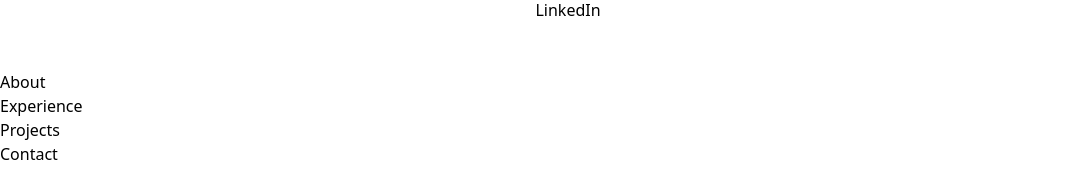
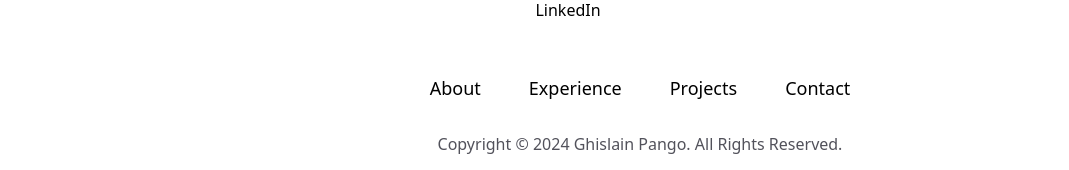
Before and after one commit to pangolongomo/portfolio, a React (Vite) app: page / in a window 1280 px wide. Shown: the part 2252-2422 px from the top of the page, without its empty margins (0-1069 px from the left). Built offline with nearby package versions, Linux system fonts and the light colour scheme.

Commit message:
feat: footer

```diff
--- a/src/components/Footer.tsx
+++ b/src/components/Footer.tsx
@@ -1,25 +1,13 @@
 import { Link } from "react-router-dom";
+import NavItems from "./NavItems";
 
 function Footer() {
   return (
-    <footer>
+    <footer className="flex items-center flex-col">
       <nav>
-        <ul>
-          <Link to="#about">
-            <li>About</li>
-          </Link>
-          <Link to="#experience">
-            <li>Experience</li>
-          </Link>
-          <Link to="#projects">
-            <li>Projects</li>
-          </Link>
-          <Link to="#contact">
-            <li>Contact</li>
-          </Link>
-        </ul>
+        <NavItems />
       </nav>
-      <p>
+      <p className="text-zinc-600 py-6">
         Copyright &copy; {new Date().getFullYear()} Ghislain Pango. All Rights
         Reserved.
       </p>
--- a/src/components/Header.tsx
+++ b/src/components/Header.tsx
@@ -1,8 +1,7 @@
 import { useState } from "react";
 import { HiMiniBars3 } from "react-icons/hi2";
 import { LiaTimesSolid } from "react-icons/lia";
-import { Link } from "react-router-dom";
-import { navRoutes } from "../sitemap";
+import NavItems from "./NavItems";
 
 function Header() {
   const [isOpen, setIsOpen] = useState(false);
@@ -20,19 +19,7 @@ function Header() {
             !isOpen && "hidden"
           } md:block absolute md:static right-0 bg-white md:bg-inherit`}
         >
-          <ul className="flex md:gap-4 text-lg flex-col md:flex-row">
-            {navRoutes.map((navElement) => (
-              <Link
-                key={navElement.name}
-                to={navElement.path}
-                className="group md:hover:text-gray-500 px-4 hover:bg-gray-200 md:hover:bg-inherit"
-              >
-                <li className="md:border-b-2 border-transparent py-2 md:py-1 group-hover:border-gray-500">
-                  {navElement.name}
-                </li>
-              </Link>
-            ))}
-          </ul>
+          <NavItems />
         </nav>
       </div>
     </header>
--- /dev/null
+++ b/src/components/NavItems.tsx
@@ -0,0 +1,22 @@
+import { Link } from "react-router-dom";
+import { navRoutes } from "../sitemap";
+
+function NavItems() {
+  return (
+    <ul className="flex md:gap-4 text-lg flex-col md:flex-row">
+      {navRoutes.map((navElement) => (
+        <Link
+          key={navElement.name}
+          to={navElement.path}
+          className="group md:hover:text-gray-500 px-4 hover:bg-gray-200 md:hover:bg-inherit"
+        >
+          <li className="md:border-b-2 border-transparent py-2 md:py-1 group-hover:border-gray-500">
+            {navElement.name}
+          </li>
+        </Link>
+      ))}
+    </ul>
+  );
+}
+
+export default NavItems;
```
